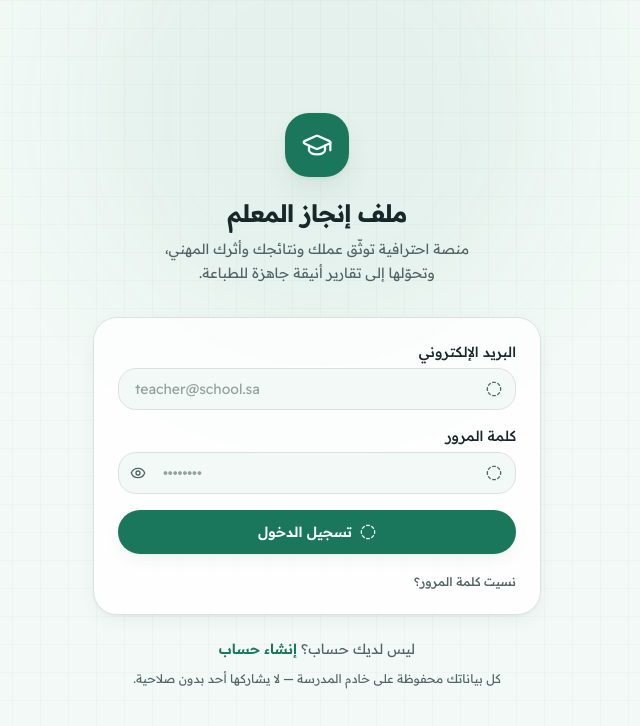
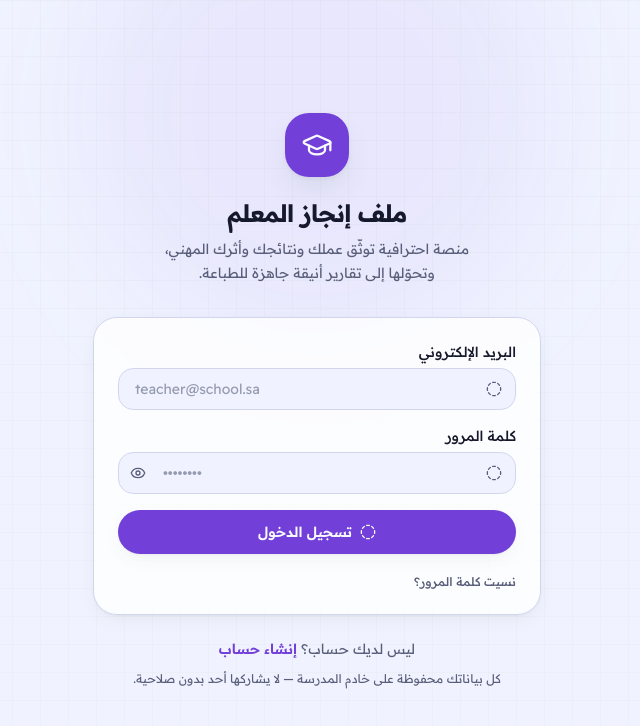
Before and after one commit to l6if/teacher-portfolio, a Next.js app: page / in a window 1280 px wide. Shown: the top 726 px of the page, without its empty margins (354-994 px from the left). Built offline with nearby package versions, Linux system fonts and the light colour scheme; no server answers.

Commit message:
Redesign teacher portfolio interface

```diff
--- a/src/app/globals.css
+++ b/src/app/globals.css
@@ -47,43 +47,42 @@
 }
 
 :root {
-  --radius: 0.875rem;
-  /* سطح هادئ عالي الوضوح مع تباين لطيف بين الصفحة والمحتوى */
-  --background: oklch(0.975 0.008 168);
-  --foreground: oklch(0.26 0.02 200);
+  --radius: 0.7rem;
+  /* نظام بصري جديد: كحلي عميق مع بنفسجي كهربائي ولمسة مرجانية */
+  --background: oklch(0.965 0.018 275);
+  --foreground: oklch(0.22 0.035 275);
   --card: oklch(1 0 0);
-  --card-foreground: oklch(0.26 0.02 200);
+  --card-foreground: oklch(0.22 0.035 275);
   --popover: oklch(1 0 0);
-  --popover-foreground: oklch(0.26 0.02 200);
-  /* الأخضر الزمردي — لون الهوية الوحيد */
-  --primary: oklch(0.51 0.095 168);
-  --primary-foreground: oklch(0.985 0.008 168);
-  --secondary: oklch(0.955 0.012 168);
-  --secondary-foreground: oklch(0.37 0.055 168);
-  --muted: oklch(0.95 0.009 170);
-  --muted-foreground: oklch(0.49 0.022 195);
-  --accent: oklch(0.945 0.022 168);
-  --accent-foreground: oklch(0.34 0.06 168);
-  --destructive: oklch(0.577 0.21 27);
-  --success: oklch(0.58 0.12 155);
-  --warning: oklch(0.73 0.14 62);
-  --info: oklch(0.55 0.09 230);
-  --border: oklch(0.905 0.008 170);
-  --input: oklch(0.905 0.008 170);
-  --ring: oklch(0.51 0.095 168);
-  --chart-1: oklch(0.51 0.095 168);
-  --chart-2: oklch(0.68 0.07 165);
-  --chart-3: oklch(0.8 0.05 168);
-  --chart-4: oklch(0.62 0.05 80);
-  --chart-5: oklch(0.35 0.03 180);
-  --sidebar: oklch(1 0 0);
-  --sidebar-foreground: oklch(0.26 0.02 200);
-  --sidebar-primary: oklch(0.51 0.095 168);
-  --sidebar-primary-foreground: oklch(0.985 0.008 168);
-  --sidebar-accent: oklch(0.955 0.012 168);
-  --sidebar-accent-foreground: oklch(0.37 0.055 168);
-  --sidebar-border: oklch(0.915 0.008 170);
-  --sidebar-ring: oklch(0.51 0.095 168);
+  --popover-foreground: oklch(0.22 0.035 275);
+  --primary: oklch(0.52 0.22 292);
+  --primary-foreground: oklch(0.99 0.01 275);
+  --secondary: oklch(0.93 0.035 275);
+  --secondary-foreground: oklch(0.34 0.12 292);
+  --muted: oklch(0.94 0.02 275);
+  --muted-foreground: oklch(0.49 0.045 275);
+  --accent: oklch(0.91 0.07 45);
+  --accent-foreground: oklch(0.34 0.12 40);
+  --destructive: oklch(0.58 0.22 25);
+  --success: oklch(0.58 0.15 155);
+  --warning: oklch(0.76 0.17 70);
+  --info: oklch(0.56 0.18 240);
+  --border: oklch(0.88 0.03 275);
+  --input: oklch(0.88 0.03 275);
+  --ring: oklch(0.52 0.22 292);
+  --chart-1: oklch(0.52 0.22 292);
+  --chart-2: oklch(0.68 0.16 330);
+  --chart-3: oklch(0.76 0.14 45);
+  --chart-4: oklch(0.6 0.18 240);
+  --chart-5: oklch(0.35 0.08 275);
+  --sidebar: oklch(0.2 0.055 275);
+  --sidebar-foreground: oklch(0.96 0.02 275);
+  --sidebar-primary: oklch(0.76 0.16 330);
+  --sidebar-primary-foreground: oklch(0.18 0.04 275);
+  --sidebar-accent: oklch(0.3 0.08 275);
+  --sidebar-accent-foreground: oklch(0.98 0.01 275);
+  --sidebar-border: oklch(1 0 0 / 13%);
+  --sidebar-ring: oklch(0.76 0.16 330);
 }
 
 .dark {
--- a/src/components/app/app-shell.tsx
+++ b/src/components/app/app-shell.tsx
@@ -81,8 +81,8 @@ export function AppShell({ children }: { children: React.ReactNode }) {
     return (
       <button
         onClick={() => navigate(item.view)}
-        className={`group relative flex w-full items-center gap-3 rounded-xl px-3.5 py-2.5 text-sm transition-all focus-visible:outline-2 focus-visible:outline-offset-2 focus-visible:outline-ring ${
-          active ? 'bg-secondary font-semibold text-secondary-foreground' : 'text-muted-foreground hover:bg-muted/70 hover:text-foreground'
+        className={`group relative flex w-full items-center gap-3 rounded-lg px-3.5 py-3 text-sm transition-all focus-visible:outline-2 focus-visible:outline-offset-2 focus-visible:outline-ring ${
+          active ? 'bg-sidebar-primary font-semibold text-sidebar-primary-foreground shadow-soft' : 'text-sidebar-foreground/65 hover:bg-sidebar-accent hover:text-sidebar-foreground'
         }`}
         aria-current={active ? 'page' : undefined}
       >
--- a/src/components/views/dashboard-view.tsx
+++ b/src/components/views/dashboard-view.tsx
@@ -48,7 +48,16 @@ export function DashboardView() {
   }
 
   return (
-    <div className="space-y-5">
+    <div className="space-y-6">
+      <div className="anim-fade-up relative overflow-hidden rounded-[2rem] bg-[linear-gradient(120deg,oklch(0.23_0.07_275),oklch(0.38_0.18_292),oklch(0.55_0.18_330))] px-5 py-6 text-white shadow-lift sm:px-8 sm:py-8">
+        <div className="pointer-events-none absolute -left-10 -top-16 size-52 rounded-full bg-white/10 blur-3xl" />
+        <div className="relative max-w-xl">
+          <p className="mb-3 text-xs font-semibold tracking-[0.18em] text-white/65">مساحتك المهنية</p>
+          <h2 className="text-2xl font-bold leading-tight sm:text-3xl">كل إنجاز يترك أثرًا.</h2>
+          <p className="mt-2 max-w-md text-sm leading-6 text-white/75">وثّق رحلتك، راقب نموك، واصنع ملفًا يعبّر عن أفضل ما تقدمه.</p>
+        </div>
+        <div className="absolute bottom-5 left-5 hidden size-16 rounded-2xl border border-white/20 bg-white/10 sm:block" aria-hidden="true" />
+      </div>
       {/* ١ — التحية */}
       <div className="anim-fade-up">
         <div className="mb-2 flex items-center gap-2 text-xs font-semibold text-primary">
```
